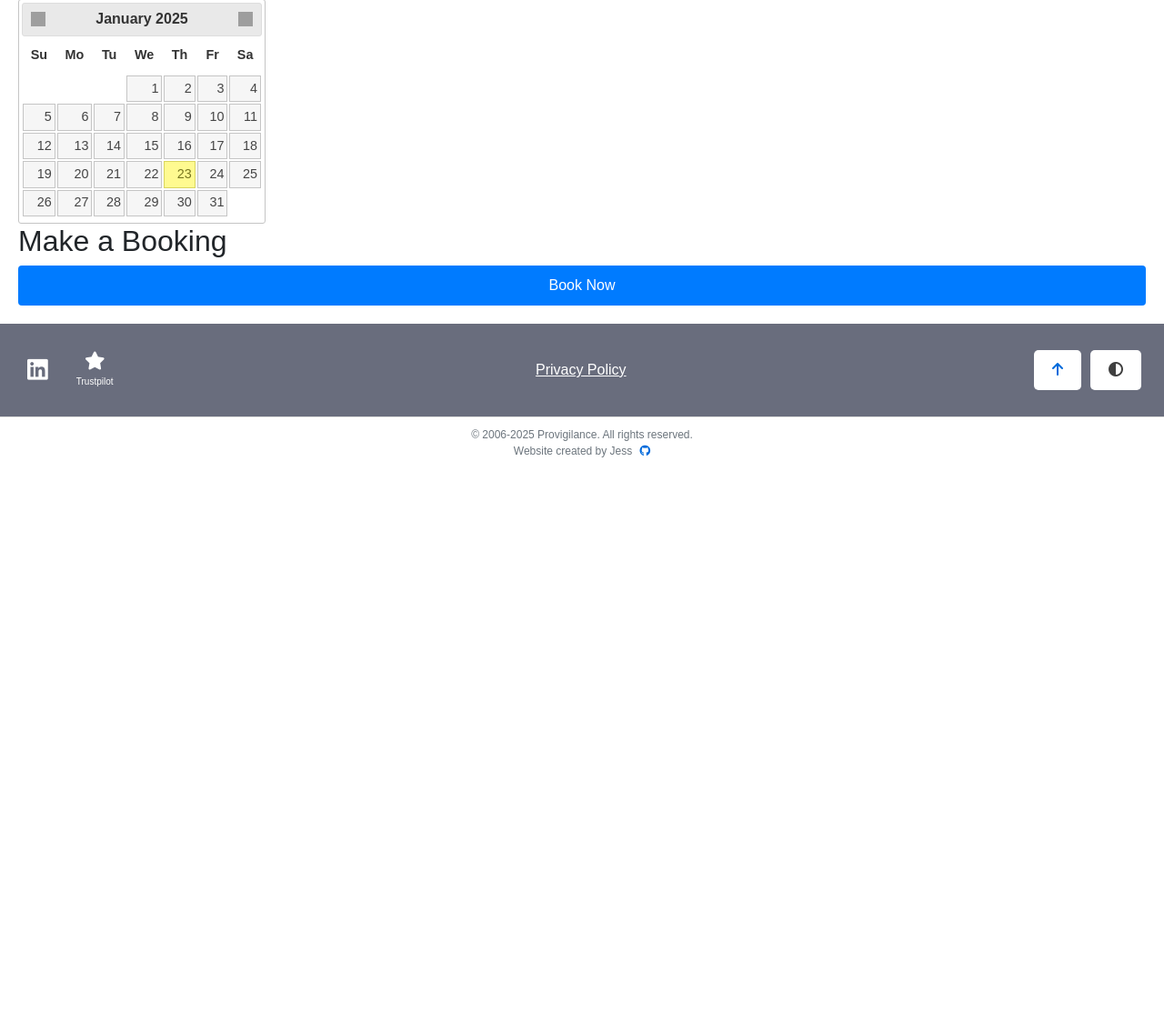
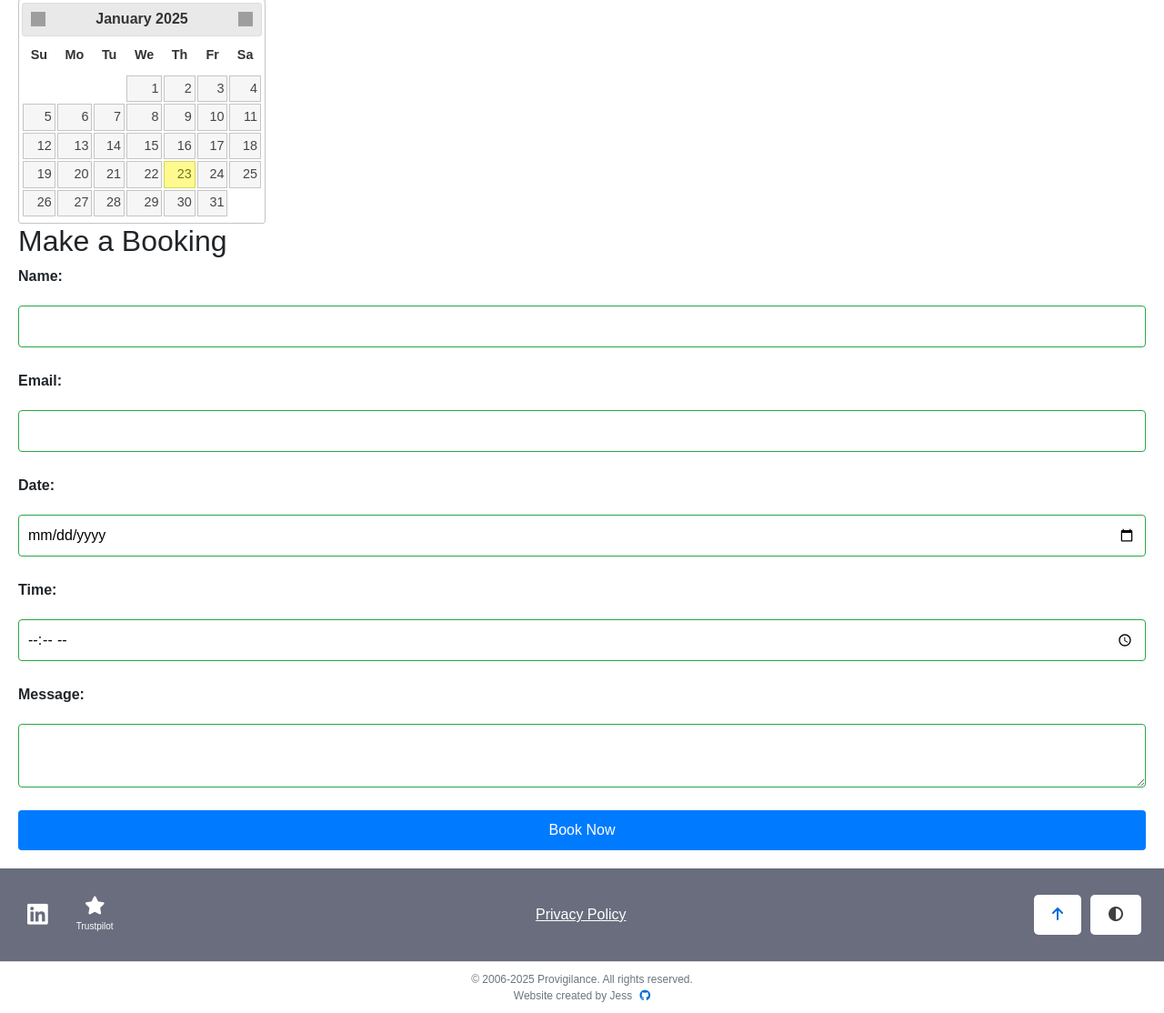
Before and after one commit to jesskins/provigilance, a Django app: page /book/ in a window 1280 px wide. Shown: the part 223-1337 px from the top of the page at 91% size. Before the commit the page ends 726 px from the top, so only its background shows below. Run offline with Django 4.2, Linux system fonts and the light colour scheme; some libraries are stand-ins or nearby versions; grey boxes are pictures that could not be loaded.

```diff
--- a/book/apps.py
+++ b/book/apps.py
@@ -4,3 +4,6 @@ from django.apps import AppConfig
 class BookConfig(AppConfig):
     default_auto_field = 'django.db.models.BigAutoField'
     name = 'book'
+
+    def ready(self):
+        import book.signals  # Import signals to ensure they are registered
--- a/templates/book.html
+++ b/templates/book.html
@@ -18,7 +18,21 @@
 <h2>Make a Booking</h2>
 <form method="post" action="{% url 'booking_page' %}">
     {% csrf_token %}
-    {{ form.as_p }}
+    <label for="id_name">Name:</label>
+    <input type="text" id="id_name" name="name">
+
+    <label for="id_email">Email:</label>
+    <input type="email" id="id_email" name="email">
+
+    <label for="id_date">Date:</label>
+    <input type="date" id="id_date" name="date">
+
+    <label for="id_time">Time:</label>
+    <input type="time" id="id_time" name="time">
+
+    <label for="id_message">Message:</label>
+    <textarea id="id_message" name="message"></textarea>
+
     <button type="submit">Book Now</button>
 </form>
 {% endblock %}
```
Also changed, not shown: book/models.py (+7 -0 lines), book/signals.py (added).
